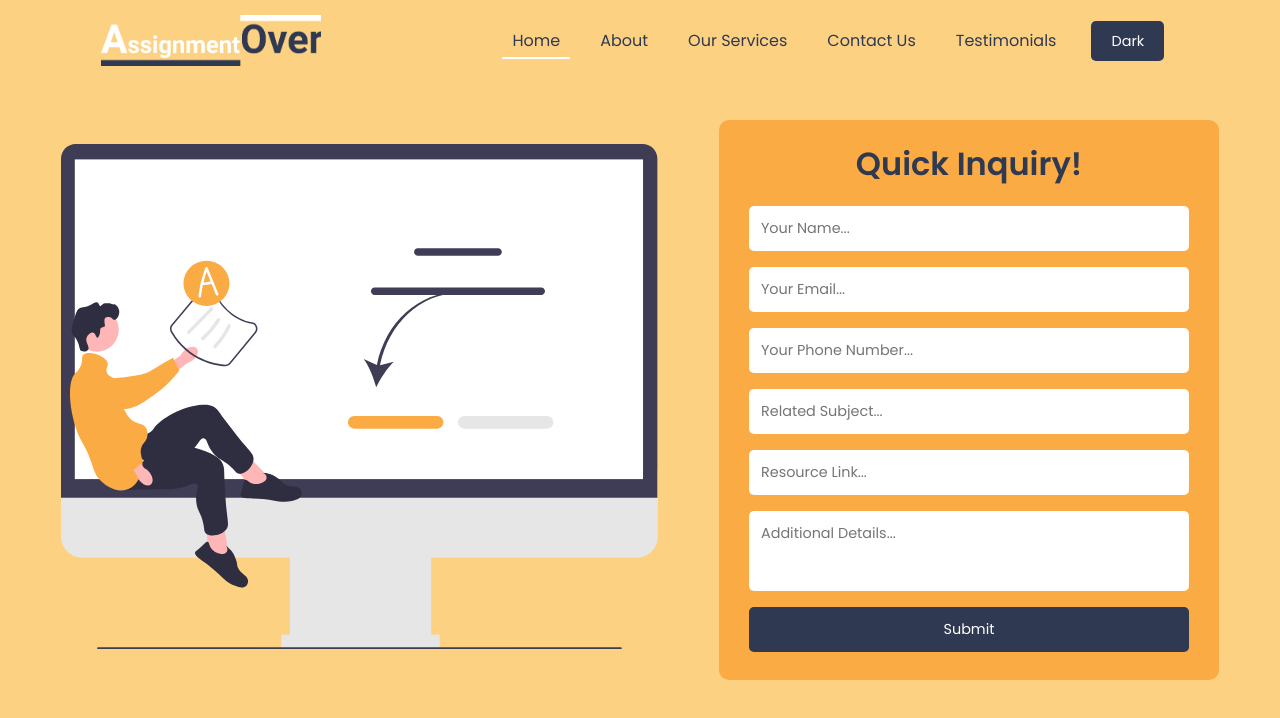
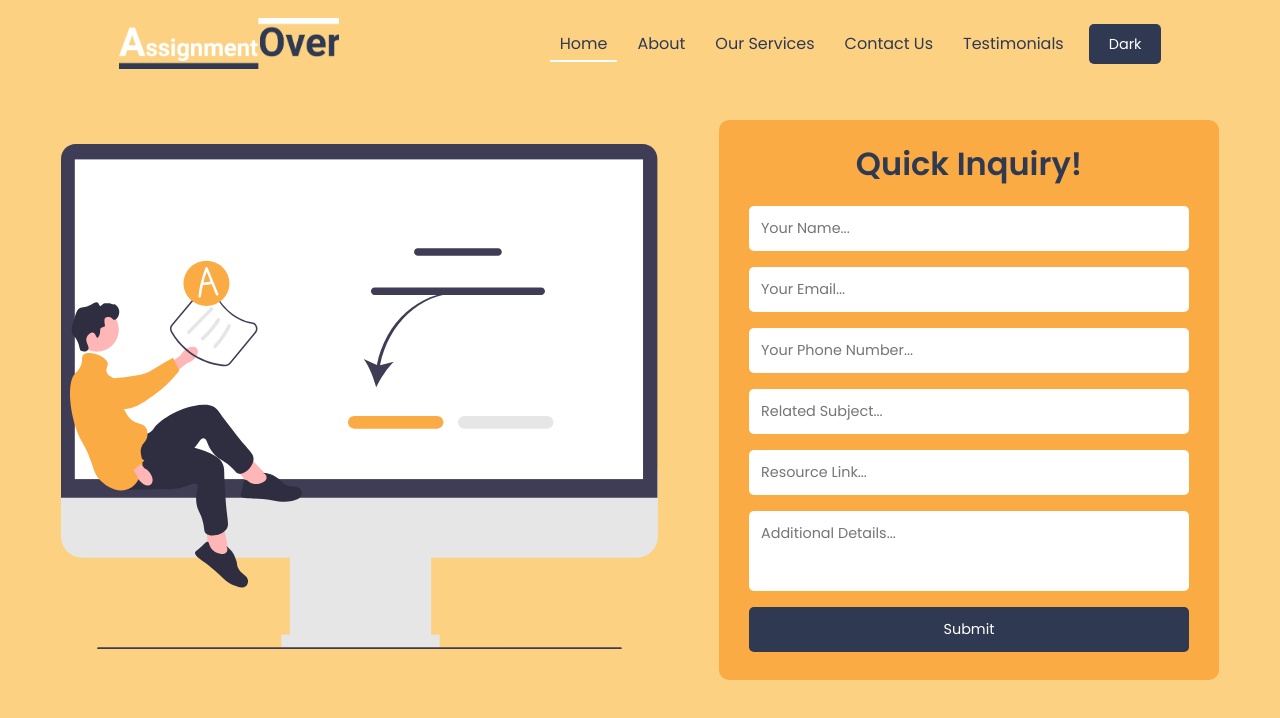
Before and after one commit to wahsandaruwan/assignmentover_frontend, a JavaScript app: page / in a window 1280 px wide. Shown: the top 718 px of the page. Built offline with nearby package versions, Linux system fonts and the light colour scheme; the HTML template or start-up script is replaced by a standard one.

Commit message:
Code updated

```diff
--- a/src/Components/Sections/Styles/NavBarStlyes.css
+++ b/src/Components/Sections/Styles/NavBarStlyes.css
@@ -6,7 +6,7 @@
   justify-content: space-around;
   align-items: center;
   background-color: #fcd182;
-  padding: 15px;
+  padding: 18px;
 }
 
 /* Logo */
@@ -46,3 +46,8 @@
   padding-bottom: 5px;
   border-bottom: 2px solid #ffffff;
 }
+
+.nav-bar .menu > li,
+.nav-bar .menu > li .main-button-custom {
+  margin-right: 0 !important;
+}
```
